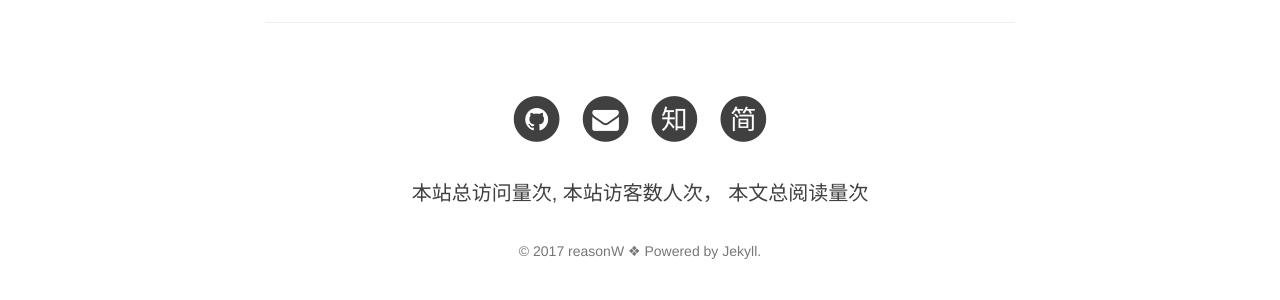
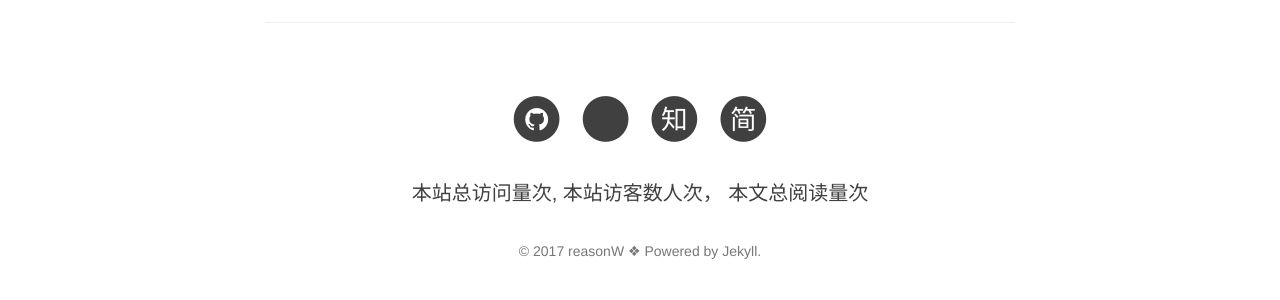
Before and after one commit to Skylar95/Skylar95, a Jekyll site: the page built from index.html, in a window 1280 px wide. Shown: the part 1475-1775 px from the top of the page. Built offline with Jekyll 4.4.1, drawn with Linux system fonts in a browser that asks for light colours; nearby versions of some CDN libraries; the list of posts is cut into pages by our own code; comment, search, counter and statistics services are not loaded.

Commit message:
modify contact me

```diff
--- a/_includes/footer.html
+++ b/_includes/footer.html
@@ -40,7 +40,7 @@
                       <a  href="mailto:charlewander@gmail.com" title=GMail>
                         <span class="fa-stack fa-lg">
                             <i class="fa fa-circle fa-stack-2x"></i>
-                            <i class="fa fa-envelope fa-stack-1x fa-inverse"></i>
+                            <i class="fa fa-gmail fa-stack-1x fa-inverse"></i>
                         </span>
                     </a>
                     </li>
```
